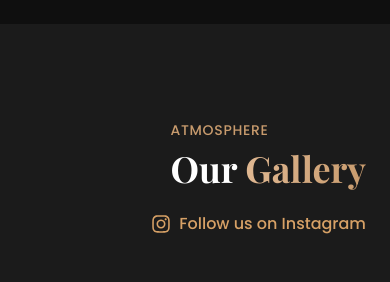
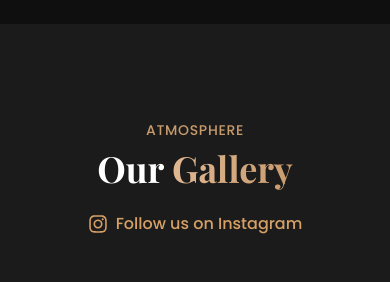
Before and after one commit to hardik1533/Cafes, a React (Vite) app: page / in a window 390 px wide. Shown: the part 7400-7682 px from the top of the page. Built offline with nearby package versions, Linux system fonts and the light colour scheme; grey boxes are pictures that could not be loaded; a web font is replaced by a local one.

Commit message:
Center align gallery header on mobile

```diff
--- a/src/components/Gallery.jsx
+++ b/src/components/Gallery.jsx
@@ -15,8 +15,8 @@
   return (
     <section id="gallery" className="py-24 bg-dark-800 relative">
       <div className="container mx-auto px-6">
-        <div className="flex flex-col md:flex-row justify-between items-end mb-12 gap-6">
-          <div>
+        <div className="flex flex-col md:flex-row justify-between items-center md:items-end mb-12 gap-6">
+          <div className="text-center md:text-left">
             <motion.h4
               initial={{ opacity: 0, y: 20 }}
               whileInView={{ opacity: 1, y: 0 }}
```
